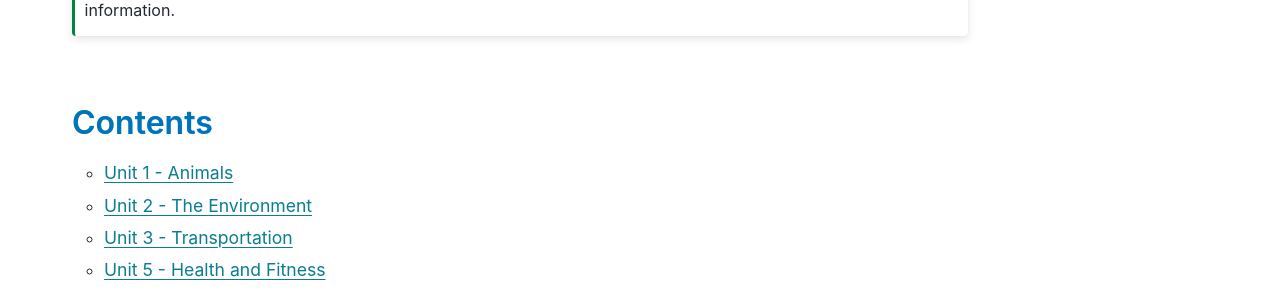
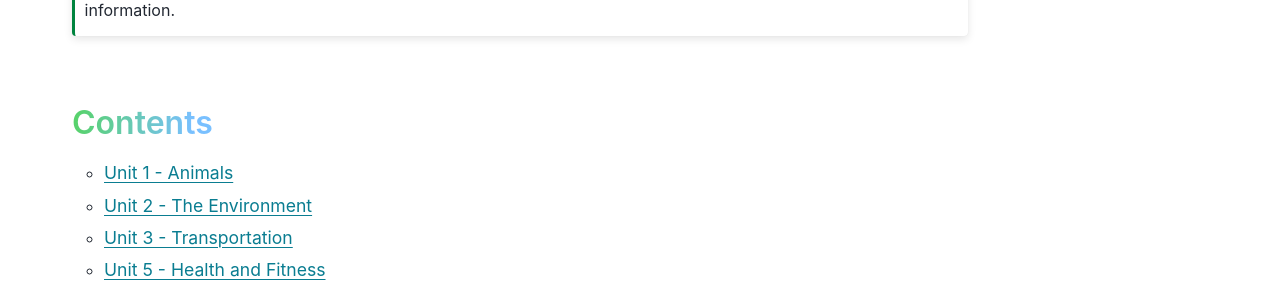
Before and after one commit to vpa24/ESL-47---Intermediate-Low-Integrated-Reading-Writing, a Sphinx documentation site: the page built from docs/source/index.rst, in a window 1280 px wide. Shown: the part 404-704 px from the top of the page. Built offline with Sphinx 7.4.7 and the PyData theme 0.15.4, drawn with Linux system fonts in a browser that asks for light colours; some web fonts are replaced.

Commit message:
edit h2's style

```diff
--- a/docs/source/_static/css/custom.css
+++ b/docs/source/_static/css/custom.css
@@ -93,10 +93,10 @@ h1 {
 h2 {
   font-weight: 600;
   background: linear-gradient(92.7deg, #56d364 -1.37%, #79c0ff 70.71%);
-  background-clip: border-box;
+  background-clip: text;
   -webkit-background-clip: text;
-  background-clip: text;
   display: inline-block;
+  color: transparent;
 }
 
 #welcome-to-the-documentation-for-esl47 li.toctree-l2 {
```
